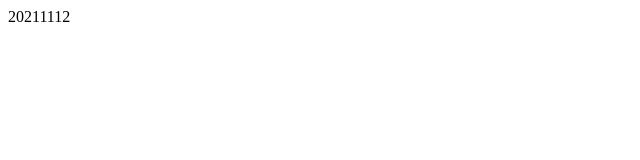
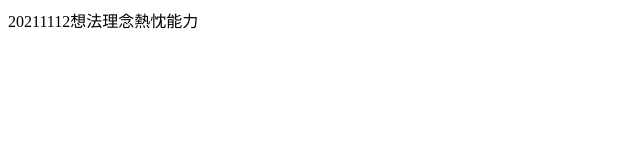
Before and after one commit to pann710/20211112, a plain HTML site: page index.html in a window 1280 px wide. Shown: the whole page, without its empty margins (0-640 px from the left). Drawn offline with Linux system fonts and the light colour scheme.

Commit message:
Update index.html

```diff
--- a/index.html
+++ b/index.html
@@ -1,7 +1,7 @@
 <!DOCTYPE>
 <html>
-<head><title>20211112想法理念熱忱能力</title></head>
+<head><title>20211112</title></head>
 <body>
-<p>20211112</p>
+<p>20211112想法理念熱忱能力</p>
 </body>
 </html>
```
